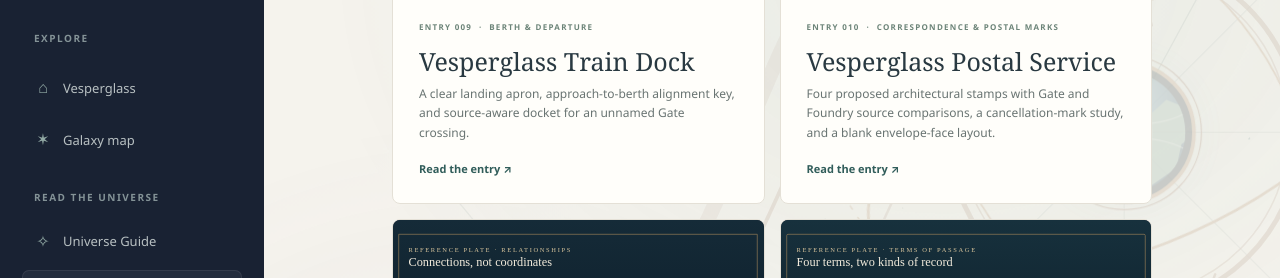
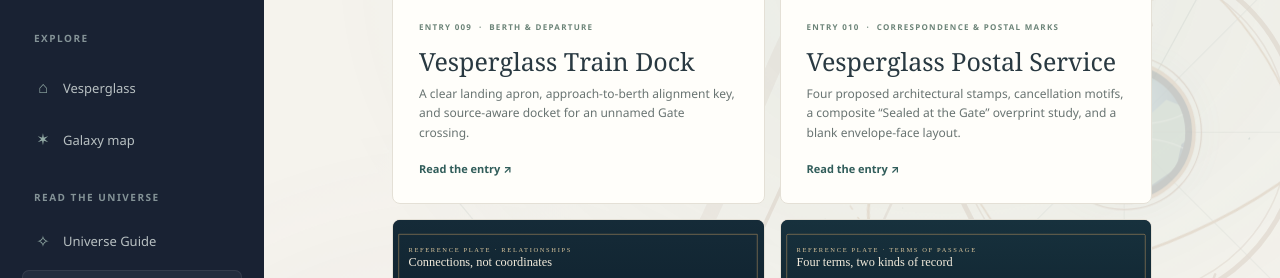
Before and after one commit to vesperglass/vesperglass.github.io, a Jekyll site: the page built from library.md, in a window 1280 px wide and 900 px high, scrolled down 2719 px, cut to the strip 175-453 px from the top of the window. Built offline with Jekyll 4.4.1, drawn with Linux system fonts in a browser that asks for light colours.

Commit message:
Document composite Gate postmark study

```diff
--- a/assets/site.js
+++ b/assets/site.js
@@ -13,7 +13,7 @@
     { title: "Star Archive", url: "/library/star-archive/", summary: "A reference room for knowledge of the sky, with a shelf-content boundary card and evidence matrix for the proposed Unfixed Meridian chart.", terms: "star archive books maps memory library shelves radial stacks central reading table chart cabinet shelf number collection titles subject division catalog Unfixed Meridian annotations uncertain reading unverified place evidence provenance source title scope maker compiler date coordinates" },
     { title: "The Vesperglass Gate", url: "/library/vesperglass-gate/", summary: "The detached Gate platform, pictured aperture, bloom account, and two contrasting proposed threshold recollections.", terms: "vesperglass gate portal transit galaxy ring aperture arch cutaway construction bloom opening crossing keeper traveler hush singing recollection threshold sound" },
     { title: "Vesperglass Train Dock", url: "/library/train-dock/", summary: "A clear landing apron, alongside berth, proposed approach-to-berth alignment key, and journey docket that separates departure, Gate bloom, and emergence from unrecorded itinerary details.", terms: "train dock berth station locomotive platform train journey docket departure crossing Gate bloom emergence passage itinerary date time passenger destination schedule duration cargo manifest route guide path alignment approach curve alongside offset orientation" },
-    { title: "Vesperglass Postal Service", url: "/library/postal-service/", summary: "Four proposed architectural stamp designs with source comparisons for the Gate ring and Foundry's furnace-like emblem, plus cancellation marks and a blank envelope layout.", terms: "postal service post postage stamp seal cancellation mark postmark mail correspondence letter envelope sender addressee Gate ring motif architectural source crown star bands perforation Foundry furnace circle mill sifting tray tempering resonance Observatory telescope dome stamp design plate Workshop Compass Garden Tideglass" },
+    { title: "Vesperglass Postal Service", url: "/library/postal-service/", summary: "Four proposed architectural stamps, cancellation motifs, a composite Sealed at the Gate overprint study, and a blank envelope layout.", terms: "postal service post postage stamp seal cancellation mark postmark mail correspondence letter envelope sender addressee Gate ring motif architectural source crown star bands perforation Foundry furnace circle mill sifting tray tempering resonance Observatory telescope dome stamp design plate Workshop Compass Garden Tideglass Vesperglass Sealed at the Gate overprint double ring four point star strokes" },
     { title: "Words of Passage", url: "/library/words-of-passage/", summary: "A reference to travel terms, the distinction between platforms and berth, and reader pronunciation cues.", terms: "stardust starwell gate bloom guide path passage train dock platform floating place berth alongside gate platform crossing route pronunciation how to say stress syllables Vesperglass Tideglass" }
   ];
   const dialog = document.getElementById("search-dialog");
--- a/library.md
+++ b/library.md
@@ -54,7 +54,7 @@ permalink: /library/
   </a>
   <a class="library-entry-card" href="{{ '/library/postal-service/' | relative_url }}">
     <span class="library-card-art"><img src="{{ '/assets/library/postal-stamp-collection.png' | relative_url }}" alt="Four proposed Vesperglass postage stamps depict the Gate, Observatory, Compass Garden, and Tideglass Foundry." loading="lazy"></span>
-    <span class="library-entry-copy"><span class="library-entry-number">ENTRY 010 &nbsp;·&nbsp; CORRESPONDENCE &amp; POSTAL MARKS</span><strong>Vesperglass Postal Service</strong><span>Four proposed architectural stamps with Gate and Foundry source comparisons, a cancellation-mark study, and a blank envelope-face layout.</span><span class="library-read">Read the entry <span aria-hidden="true">↗</span></span></span>
+    <span class="library-entry-copy"><span class="library-entry-number">ENTRY 010 &nbsp;·&nbsp; CORRESPONDENCE &amp; POSTAL MARKS</span><strong>Vesperglass Postal Service</strong><span>Four proposed architectural stamps, cancellation motifs, a composite “Sealed at the Gate” overprint study, and a blank envelope-face layout.</span><span class="library-read">Read the entry <span aria-hidden="true">↗</span></span></span>
   </a>
   <a class="library-entry-card" href="{{ '/library/relationships/' | relative_url }}">
     <span class="library-card-art"><img src="{{ '/assets/library/relationships-plate.svg' | relative_url }}" alt="A diagram of recorded links among Vesperglass places, materials, and the Gate train." loading="lazy"></span>
```
Also changed, not shown: ENCYCLOPEDIA_BACKLOG.md (+3 -2 lines), library/changelog.md (+1 -0 lines), library/postal-service.md (+25 -0 lines).
